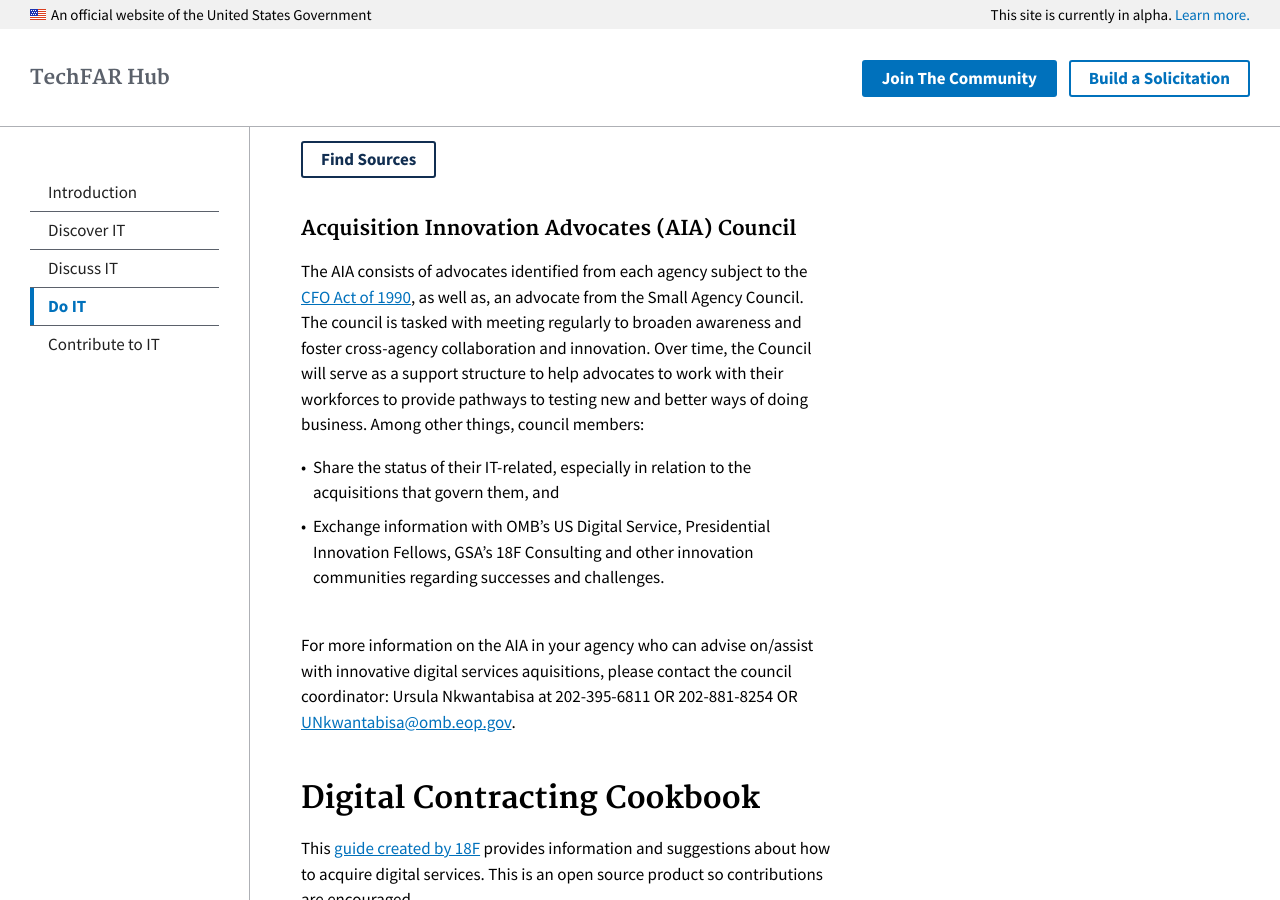
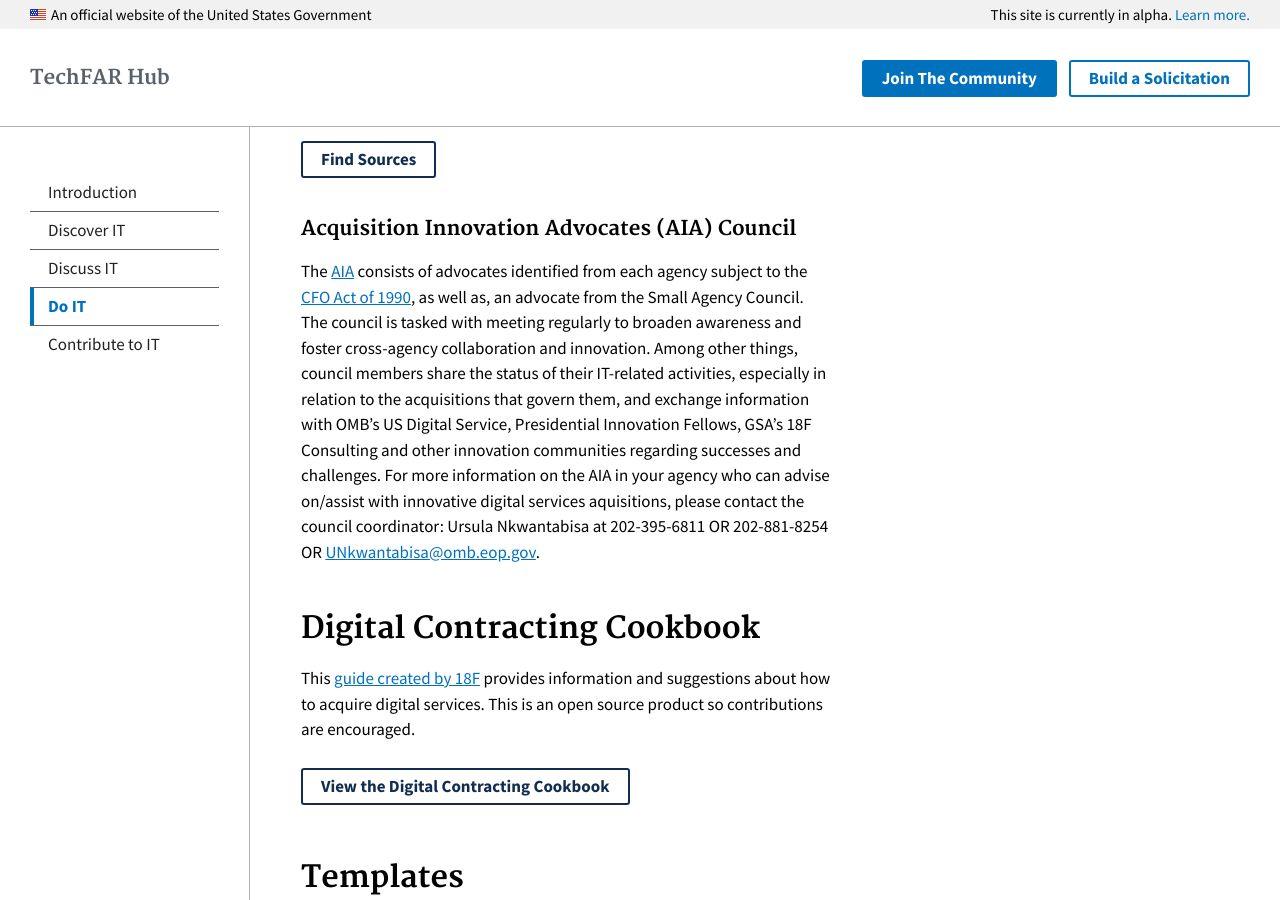
Before and after one commit to usds/techfar-hub, a Jekyll site: the page built from _topics/3_do-IT.md, in a window 1280 px wide and 900 px high, scrolled down 1021 px. Built offline with Jekyll 4.4.1, drawn with Linux system fonts in a browser that asks for light colours.

Commit message:
Updated AIA form and language
linked the March 9 memo that created the council

```diff
--- a/_topics/3_do-IT.md
+++ b/_topics/3_do-IT.md
@@ -27,13 +27,7 @@
 <a class="usa-button-outline usa-button-active" type="button" target="blank" href="https://docs.google.com/forms/d/1BGKTfoG8rRD4i5Qh-LOO22T31QS3BOkidVCyQzEhtOA/edit?usp=sharing">Find Sources</a>
 
 ### Acquisition Innovation Advocates (AIA) Council
-The AIA consists of advocates identified from each agency subject to the [CFO Act of 1990](https://cfo.gov/about/){:target="_blank"}, as well as, an advocate from the Small Agency Council.  The council is tasked with meeting regularly to broaden awareness and foster cross-agency collaboration and innovation.  Over time, the Council will serve as a support structure to help advocates to work with their workforces to provide pathways to testing new and better ways of doing business. Among other things, council members:
-
-* Share the status of their IT-related, especially in relation to the acquisitions that govern them, and
-* Exchange information with OMB's US Digital Service, Presidential Innovation Fellows, GSA’s 18F Consulting and other innovation communities regarding successes and challenges.
-
-For more information on the AIA in your agency who can advise on/assist with innovative digital services aquisitions, please contact the council coordinator: Ursula Nkwantabisa at 202-395-6811 OR 202-881-8254 OR <UNkwantabisa@omb.eop.gov>.
-
+The [AIA](https://github.com/usds/techfar-hub/blob/master/assets/files/AIA-March9Memo.pdf){:target="_blank"} consists of advocates identified from each agency subject to the [CFO Act of 1990](https://cfo.gov/about/){:target="_blank"}, as well as, an advocate from the Small Agency Council.  The council is tasked with meeting regularly to broaden awareness and foster cross-agency collaboration and innovation. Among other things, council members share the status of their IT-related activities, especially in relation to the acquisitions that govern them, and exchange information with OMB's US Digital Service, Presidential Innovation Fellows, GSA’s 18F Consulting and other innovation communities regarding successes and challenges. For more information on the AIA in your agency who can advise on/assist with innovative digital services aquisitions, please contact the council coordinator: Ursula Nkwantabisa at 202-395-6811 OR 202-881-8254 OR <UNkwantabisa@omb.eop.gov>.
 
 ## Digital Contracting Cookbook
 
```
